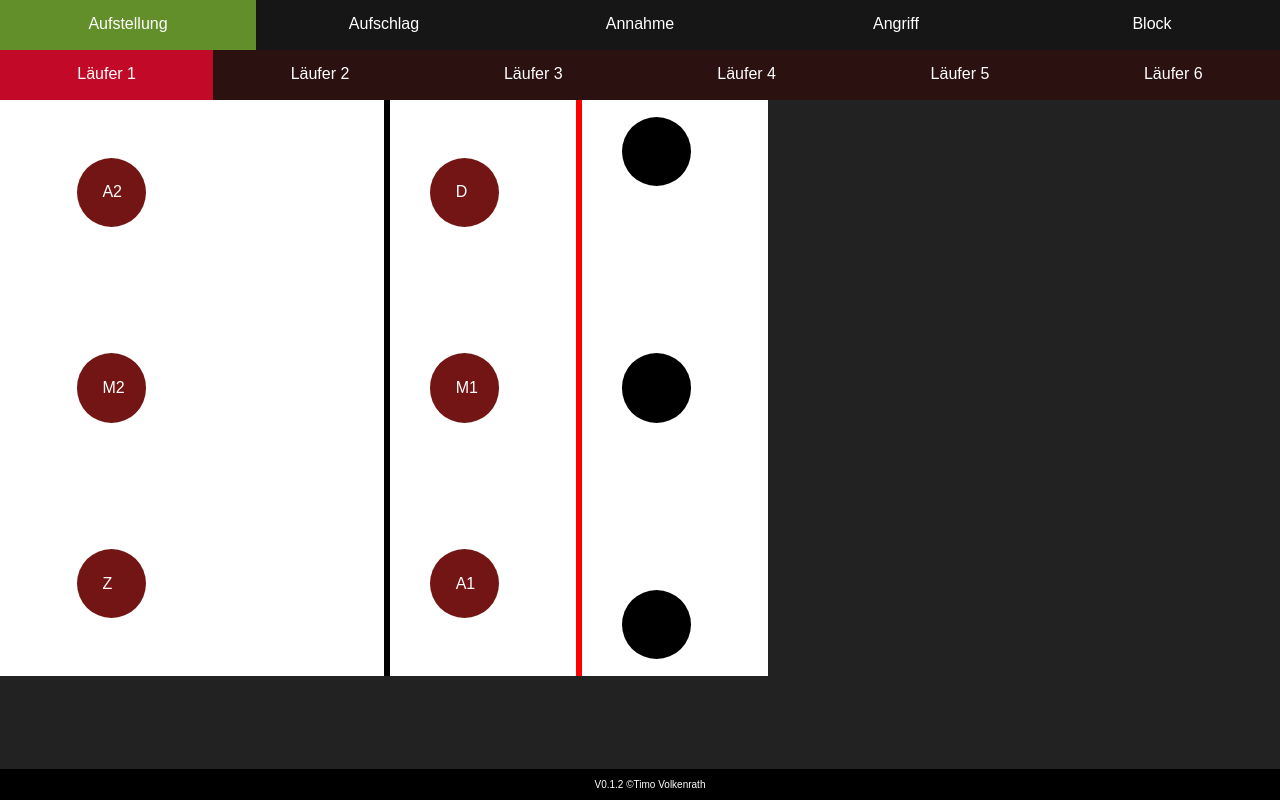
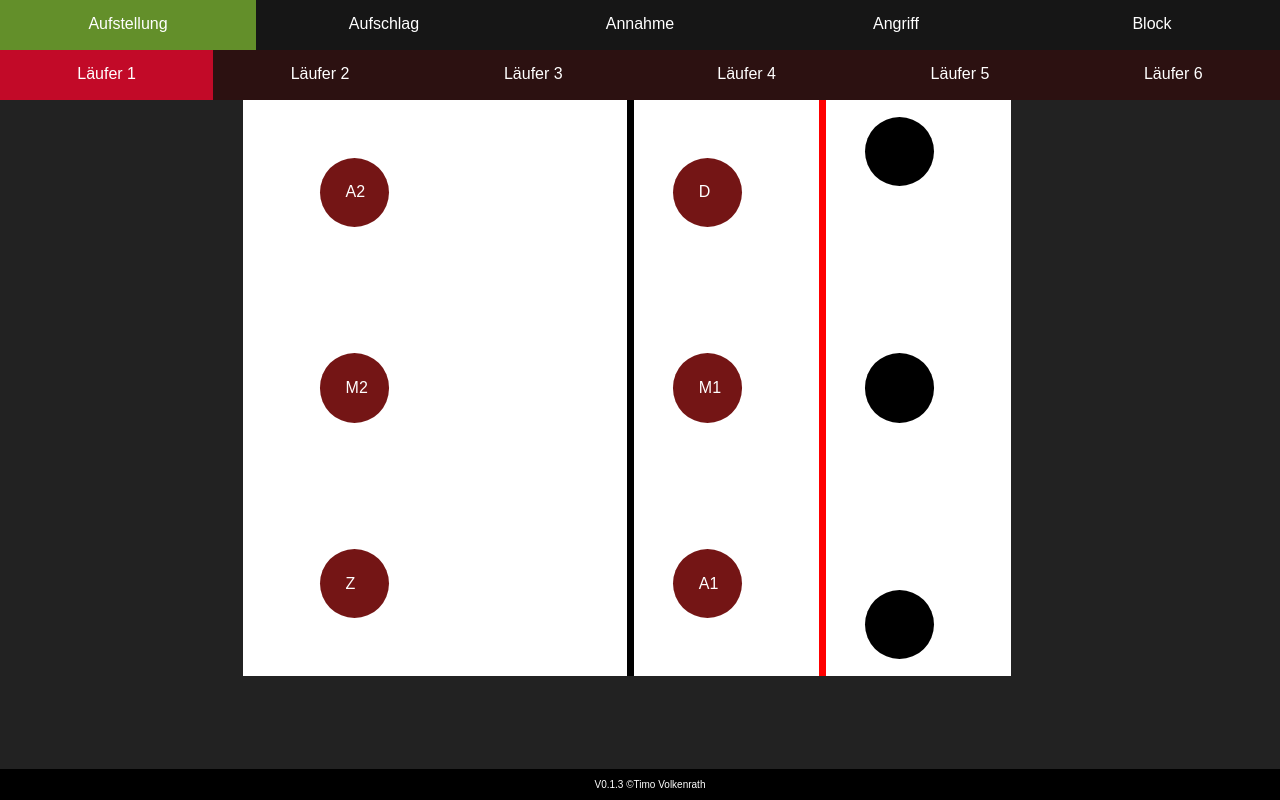
Before and after one commit to 2000Timo/Laufersystem, a plain HTML site: page index.html in a window 1280 px wide. Drawn offline with Linux system fonts and the light colour scheme.

Commit message:
Version 0.1.3

```diff
--- a/Feld.css
+++ b/Feld.css
@@ -5,6 +5,7 @@ feld{
     width: 60vw;
     height: 45vw;
     margin-bottom: 5vw;
+    margin-left: 19vw;
 }
 
 feld > Linie{
--- a/index.html
+++ b/index.html
@@ -54,7 +54,7 @@
       </spieler>
     </mannschaft>
   </feld>
-  <boden>V0.1.2 ©Timo Volkenrath</boden>
+  <boden>V0.1.3 ©Timo Volkenrath</boden>
 
 <script src="script.js"></script>
 </body>
```
